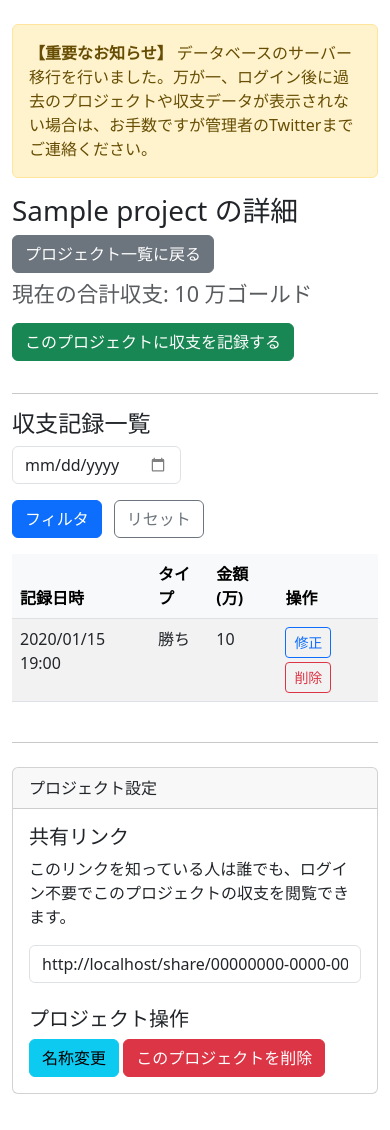
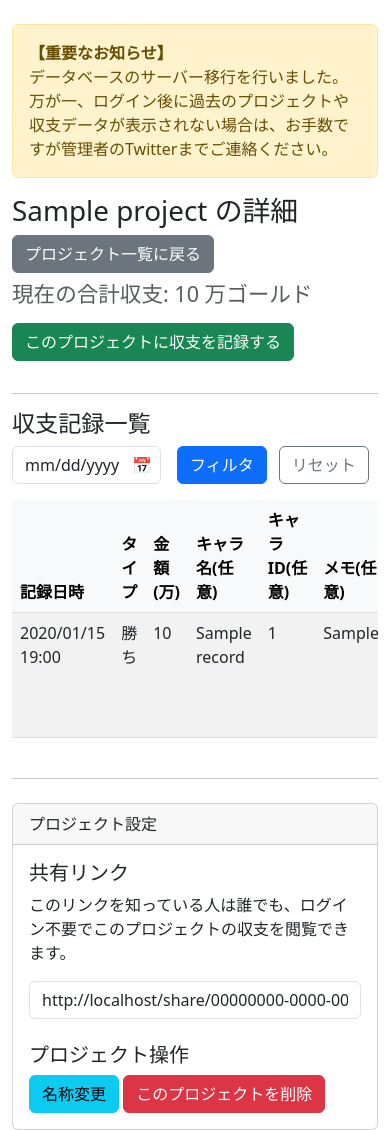
Before and after one commit to binbo-gami/game_shushi, a Django app: page /projects/1/ in a window 390 px wide. Before the commit the page ends 1094 px from the top, so only its background shows below. Run offline with Django 5.2, Linux system fonts and the light colour scheme; a user stored in the database is signed in; tables that the repository leaves empty hold one stand-in row (values such as "Sample post").

Commit message:
Update table display for mobile and fix date icon

```diff
--- a/records/templates/records/project_detail.html
+++ b/records/templates/records/project_detail.html
@@ -2,11 +2,12 @@
 
 {% block title %}{{ project.name }} の詳細{% endblock %}
 
-
 {% block content %}
 <div class="alert alert-warning" role="alert">
-    <strong>【重要なお知らせ】</strong> データベースのサーバー移行を行いました。万が一、ログイン後に過去のプロジェクトや収支データが表示されない場合は、お手数ですが管理者のTwitterまでご連絡ください。
-</div>
+                <strong>【重要なお知らせ】</strong><br>
+                データベースのサーバー移行を行いました。万が一、ログイン後に過去のプロジェクトや収支データが表示されない場合は、お手数ですが管理者のTwitterまでご連絡ください。
+            </div>
+
 <div class="d-flex justify-content-between align-items-center mb-2 flex-wrap">
     <h1 class="mb-0 me-3">{{ project.name }} の詳細</h1>
     <a href="{% url 'records:project_list' %}" class="btn btn-secondary mt-2 mt-md-0">プロジェクト一覧に戻る</a>
@@ -27,6 +28,7 @@
         <a href="{% url 'records:project_detail' project.pk %}" class="btn btn-outline-secondary ms-2">リセット</a>
     </div>
 </form>
+
 <div class="table-responsive">
     <table class="table table-striped table-hover">
         <thead class="table-light">
@@ -34,9 +36,9 @@
                 <th>記録日時</th>
                 <th>タイプ</th>
                 <th>金額(万)</th>
-                <th class="d-none d-md-table-cell">キャラ名(任意)</th>
-                <th class="d-none d-md-table-cell">キャラID(任意)</th>
-                <th class="d-none d-md-table-cell">メモ(任意)</th>
+                <th>キャラ名(任意)</th>
+                <th>キャラID(任意)</th>
+                <th>メモ(任意)</th>
                 <th>操作</th>
             </tr>
         </thead>
@@ -46,9 +48,9 @@
                 <td>{{ record.created_at|date:"Y/m/d H:i" }}</td>
                 <td>{{ record.get_record_type_display }}</td>
                 <td>{{ record.amount }}</td>
-                <td class="d-none d-md-table-cell">{{ record.character_name }}</td>
-                <td class="d-none d-md-table-cell">{{ record.character_id }}</td>
-                <td class="d-none d-md-table-cell">{{ record.memo }}</td>
+                <td>{{ record.character_name|default:"-" }}</td>
+                <td>{{ record.character_id|default:"-" }}</td>
+                <td>{{ record.memo|default:"-" }}</td>
                 <td>
                     <a href="{% url 'records:record_update' record.pk %}" class="btn btn-sm btn-outline-primary">修正</a>
                     <a href="{% url 'records:record_delete' record.pk %}" class="btn btn-sm btn-outline-danger mt-1 mt-lg-0">削除</a>
--- a/templates/base.html
+++ b/templates/base.html
@@ -6,12 +6,36 @@
     <meta name="viewport" content="width=device-width, initial-scale=1.0">
     <link href="https://cdn.jsdelivr.net/npm/bootstrap@5.3.0/dist/css/bootstrap.min.css" rel="stylesheet">
     <title>{% block title %}収支管理アプリ{% endblock %}</title>
+
         <style>
-            /* 日付入力のカレンダーアイコンの色を調整して見やすくする */
+            /* 日付入力フィールドを相対的な位置の基準にする */
+            input[type="date"] {
+                position: relative;
+            }
+
+            /* 元のブラウザのカレンダーアイコンを透明にする */
             input[type="date"]::-webkit-calendar-picker-indicator {
-                filter: invert(0.5);
+                color: transparent;
+                background: transparent;
+                cursor: pointer;
+                height: 100%;
+                width: 100%;
+                position: absolute;
+                top: 0;
+                left: 0;
+            }
+
+            /* 絵文字のカレンダーアイコンを上から重ねて表示する */
+            input[type="date"]::after {
+                content: '📅'; /* 絵文字のカレンダーアイコン */
+                position: absolute;
+                right: 0.5em;
+                top: 50%;
+                transform: translateY(-50%);
+                pointer-events: none; /* アイコンがクリックを邪魔しないように */
             }
         </style>
+
 </head>
 <body>
     <div class="container mt-4">
```
